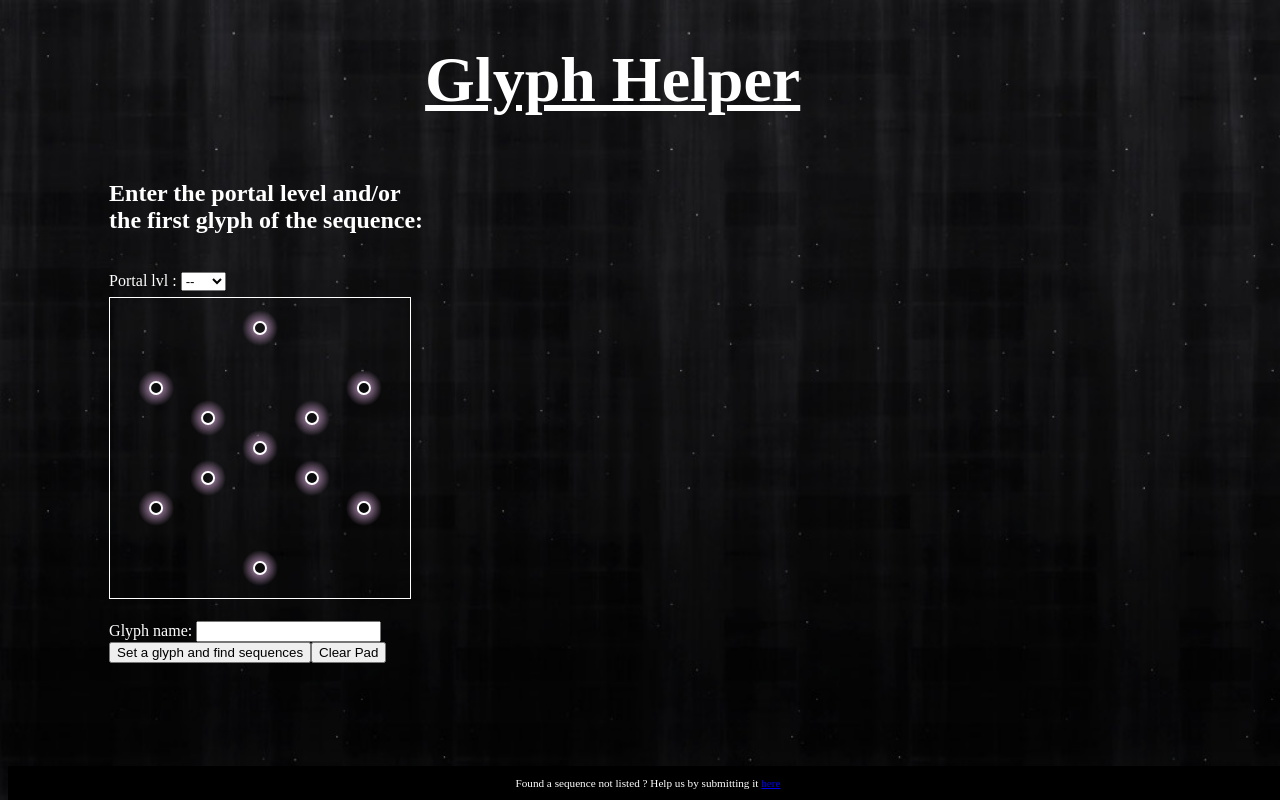
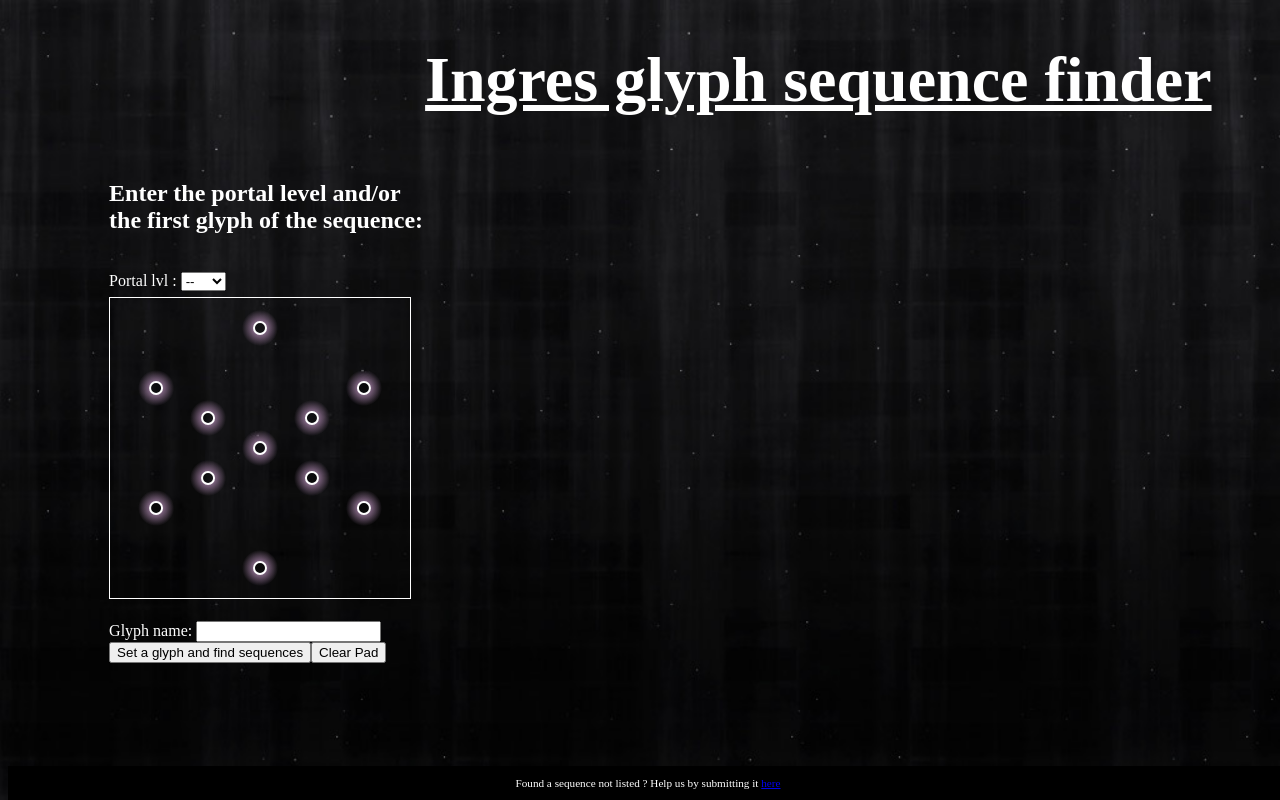
Before and after one commit to djizus/Glyph, a plain HTML site: page index.html in a window 1280 px wide. Drawn offline with Linux system fonts and the light colour scheme; a web font is replaced by a local one.

Commit message:
changing title and metadata
referencing website

```diff
--- a/index.html
+++ b/index.html
@@ -2,6 +2,8 @@
 <html lang="en" xmlns="http://www.w3.org/1999/xhtml">
   <head>
     <meta charset="UTF-8" />
+	<meta name="keywords" content="ingress, ingress glyph, play ingress, ingress sequences" />
+	<meta name="description" content="Find glyph sequences for Ingress" />
     <meta name="viewport" content="width=device-width" />
 	<!-- CSS -->
     <link rel="stylesheet" href="black.css" />
@@ -10,10 +12,10 @@
     <script type="text/javascript" src="glyph-dic.js" charset="utf-8"></script>
     <script type="text/javascript" src="glyph-sequence-dic.js" charset="utf-8"></script>
     <script type="text/javascript" src="glyph-game.js" charset="utf-8"></script>
-    <title>Glyph Helper - Sequence Finder </title>
+    <title>Ingress glyph helper - Find all the Ingress glyph sequences </title>
   </head>
   <body>
-    <h1>Glyph Helper</h1>
+    <h1>Ingres glyph sequence finder</h1>
     <div id="list-page">
       <script>
       //<![CDATA[
```
Also changed, not shown: glyph.html (+5 -3 lines).
